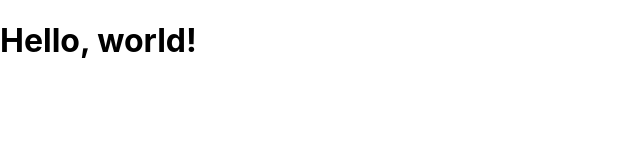
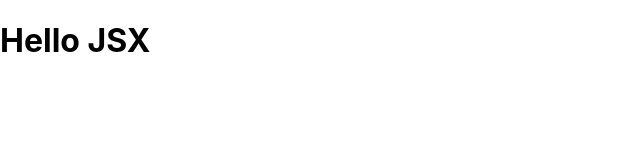
Before and after one commit to FoxGeoff/my-app, a React (Create React App) app: page / in a window 1280 px wide. Shown: the top 160 px of the page, without its empty margins (0-640 px from the left). Built offline with nearby package versions, Linux system fonts and the light colour scheme.

Commit message:
FCC -Create a Simple JSX Element

```diff
--- a/src/index.js
+++ b/src/index.js
@@ -4,9 +4,15 @@ import './index.css';
 import App from './App';
 import reportWebVitals from './reportWebVitals';
 
-
+/* VSCode example */
 var element = React.createElement('h1', { className: 'greeting' }, 'Hello, world!');
 ReactDOM.render(element, document.getElementById('root'));
+
+/* FCC - Create a Simple JSX Element */
+const JSX = <h1>Hello JSX</h1>
+ReactDOM.render(JSX, document.getElementById('root'))
+
+
 
 /*
 ReactDOM.render(
```
